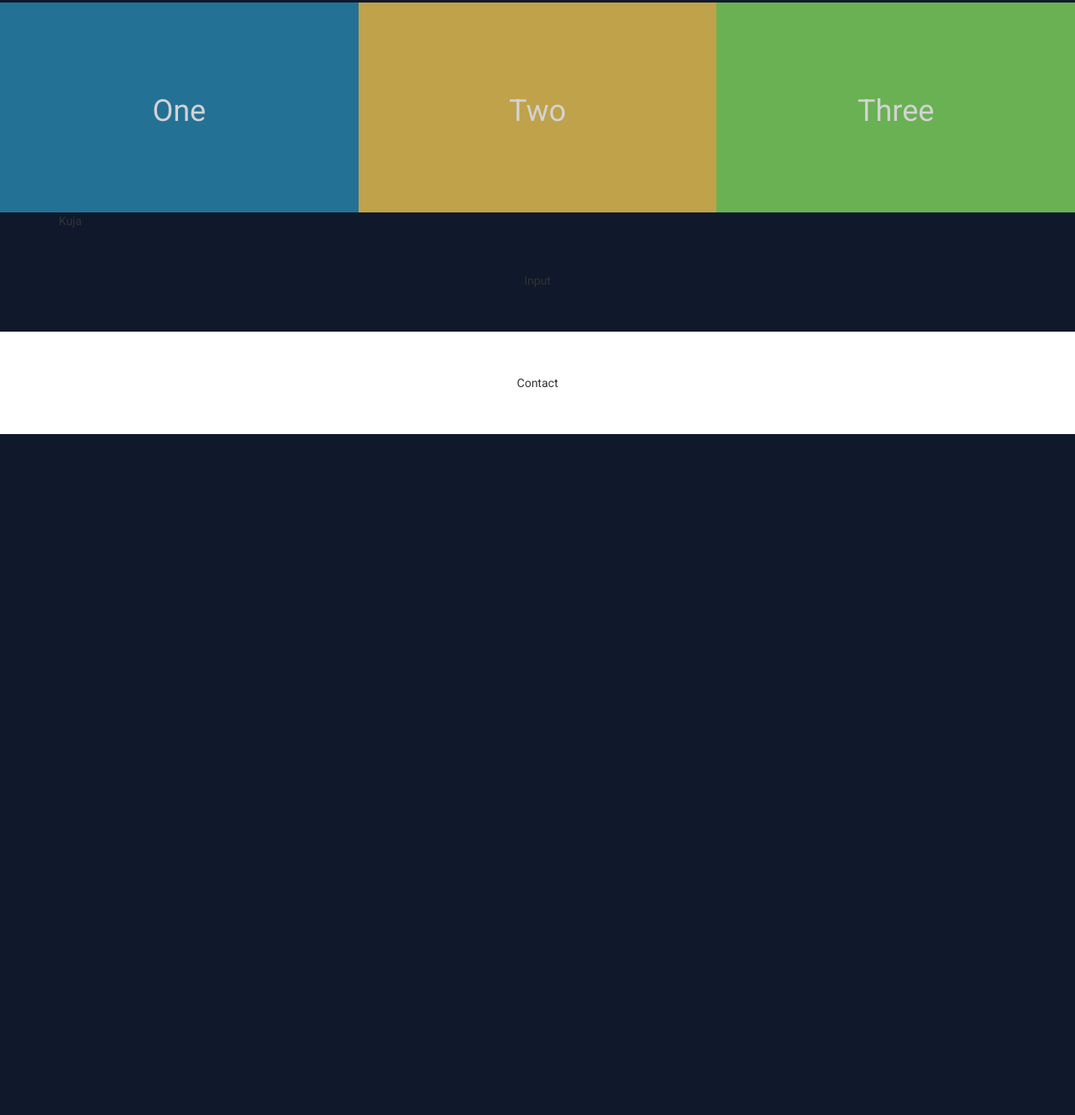
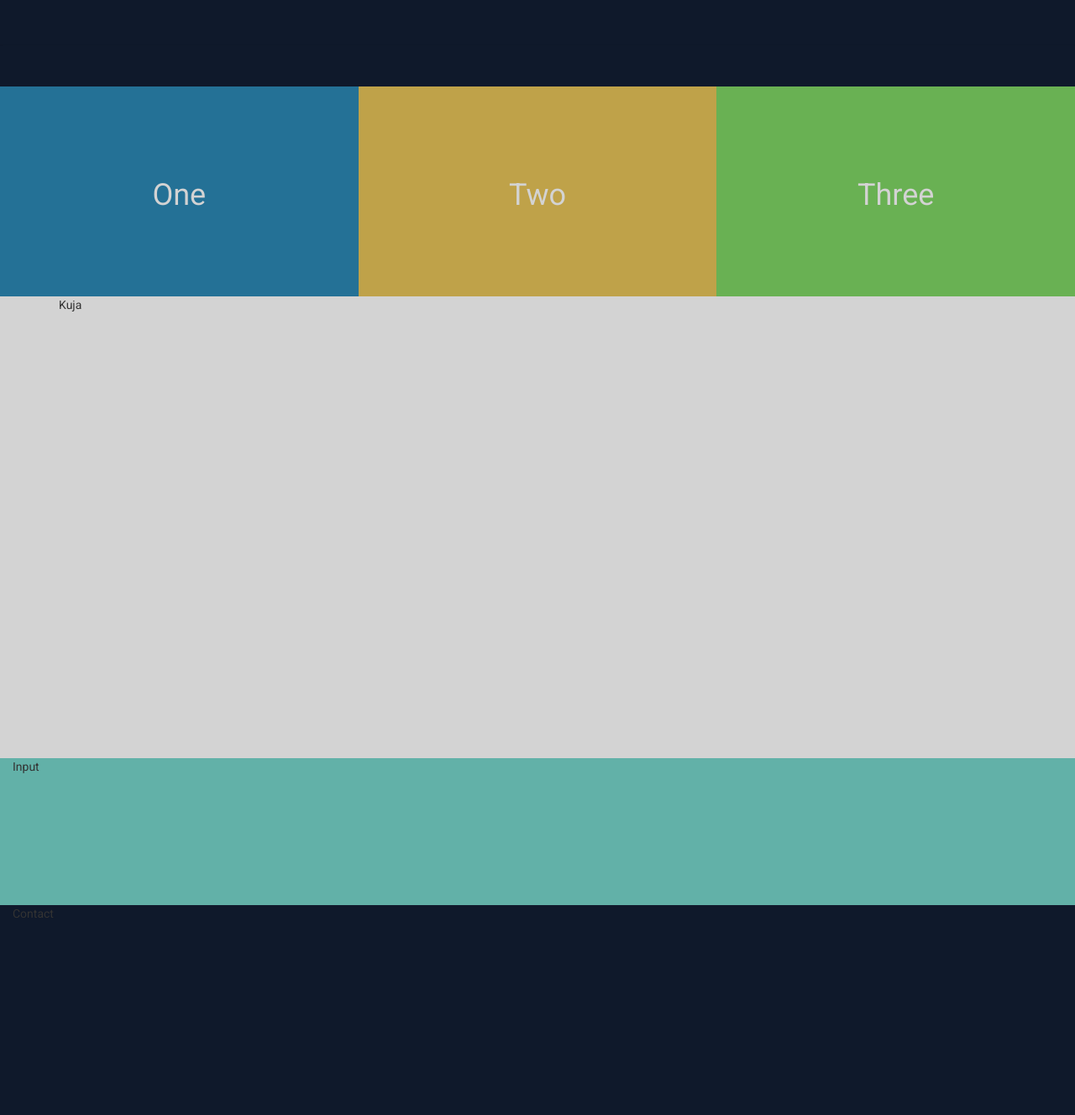
Before and after one commit to chanonroy/subject-management, a website: page dist/index.html in a window 1280 px wide. Shown: the part 1530-2858 px from the top of the page at 84% size. Before the commit the page ends 2047 px from the top, so only its background shows below. Drawn offline with nearby package versions, Linux system fonts and the light colour scheme.

Commit message:
finished panel overview

```diff
--- a/src/scss/_contact.scss
+++ /dev/null
@@ -1,3 +0,0 @@
-#contact {
-  background-color: white;
-}
--- a/src/scss/_panels.scss
+++ b/src/scss/_panels.scss
@@ -25,7 +25,8 @@
 
   .about__image {
       display: flex;
-      justify-content: center;
+      justify-content: flex-end;
+      padding-bottom: 50px;
       padding-top: 20px;
       img {
         border-radius: 5px;
@@ -57,6 +58,20 @@
         background-color: rgb(105, 177, 83);
     }
 
-#input {
+// Kuja
+  .kuja {
+    background-color: lightgrey;
+    height: 100vh;
+  }
+
+// Input
+  .input {
+    background-color: rgb(98, 177, 168);
+    height: 175px;
+  }
+
+// Contact
+.contact {
   background-color: $panel-color;
+  height: 250px;
 }
--- a/src/scss/main.scss
+++ b/src/scss/main.scss
@@ -2,7 +2,6 @@
 @import 'navigation';
 @import 'jumbotron';
 @import 'panels';
-@import 'contact';
 
 @import 'https://fonts.googleapis.com/css?family=Roboto';
 
```
Also changed, not shown: dist/css/main.css, dist/index.html.
